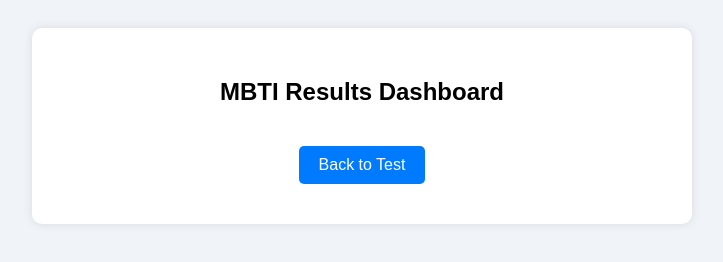
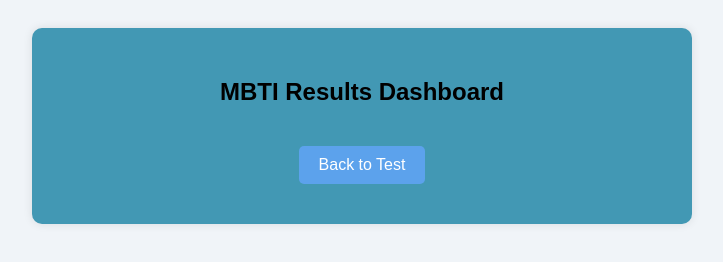
Before and after one commit to radhyh/mbti.project, a plain HTML site: page mbtitest/dashboard.html in a window 1280 px wide. Shown: the whole page, without its empty margins (278-1001 px from the left). Drawn offline with Linux system fonts and the light colour scheme; no server answers.

Commit message:
Update dashboard.html

```diff
--- a/mbtitest/dashboard.html
+++ b/mbtitest/dashboard.html
@@ -17,7 +17,7 @@
     }
 
     #dashboard-container {
-      background: white;
+      background: #4298b4;
       padding: 30px;
       border-radius: 10px;
       max-width: 600px;
@@ -38,7 +38,7 @@
     }
 
     a button {
-      background-color: #007bff;
+      background-color: #5ca2ec;
       color: white;
       padding: 10px 20px;
       margin-top: 20px;
```
